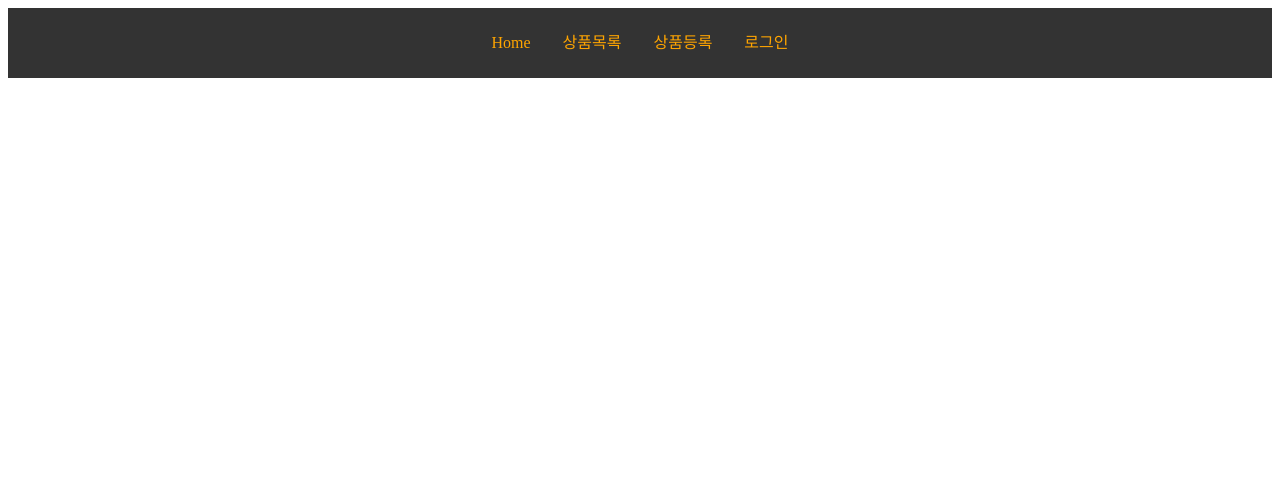
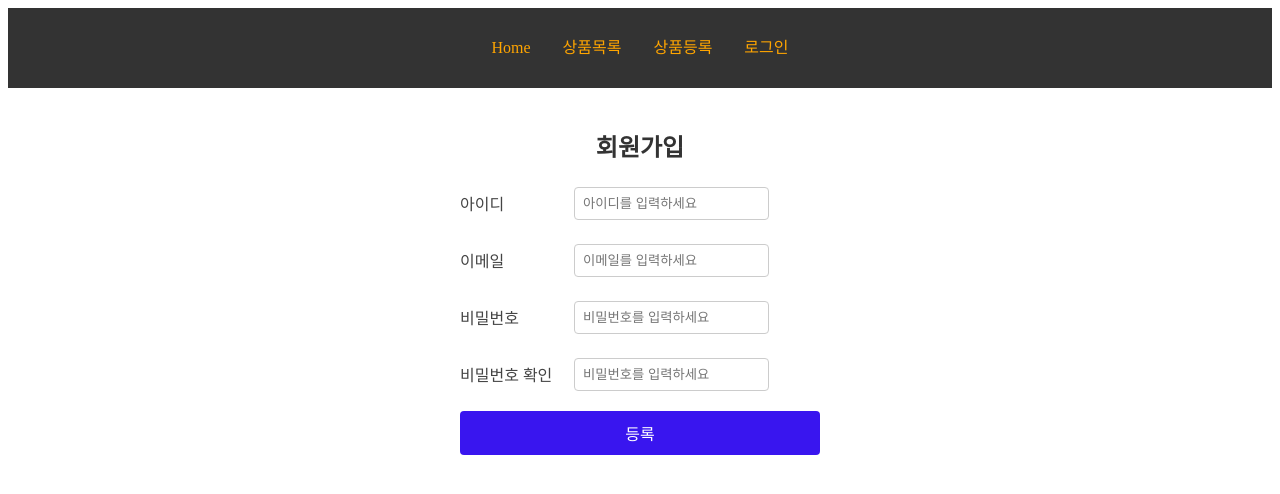
Before and after one commit to YoonYeoSun/shopping, a React (Vite) app: page /signUp in a window 1280 px wide. Before the commit this address had no page. Shown: the top 494 px of the page. Built offline with nearby package versions, Linux system fonts and the light colour scheme.

Commit message:
로그인/로그아웃

```diff
--- a/src/App.css
+++ b/src/App.css
@@ -46,18 +46,16 @@
   background-color: #c2185b;
 }
 
-/* Header 스타일 */
+/* Header style */
 .header{
-  height: 50px;
+  height: 60px;
   margin-bottom: 20px;
   background-color: #333;
-  padding: 10px 0;
-  text-align: center
 }
 .header a{
+  margin: 0 16px;
   color: orange;
-  margin: 0 16px;
-  line-height: 50px;
+  line-height: 60px; /* 메뉴 가운데 정렬 */
   text-decoration: none;
 }
 .header .header-user{
@@ -288,6 +286,7 @@
 }
 .signup-link{
   margin-top: 15px;
+  font-size: 15px;
 }
 
 /* 회원가입 스타일 */
--- a/src/App.tsx
+++ b/src/App.tsx
@@ -6,20 +6,41 @@ import ProductList from './products/ProductList'
 import ProductInfo from './products/ProductInfo'
 import AddProduct from './products/AddProduct'
 import SignIn from './users/SignIn'
+import { useState } from 'react'
+import SignUp from './users/SignUp'
 
 function App() {
+
+  const [isLoggedIn, setIsLoggedIn] = useState<boolean>(false);
+
+  const [userId, setUserId] = useState<string | null>(null);
+
+  const handleLogin = (userName: string) => {
+    setIsLoggedIn(true);
+    setUserId(userName);
+  }
+
+  const handleLogout = () => {
+    setIsLoggedIn(false);
+    setUserId(null);
+  }
 
   return (
     <>
       <section className="app">
         <BrowserRouter>
-          <Header />
+          <Header
+            isLoggedIn={isLoggedIn}
+            userId={userId}
+            onLogout={handleLogout}
+          />
           <Routes>
             <Route path="/" element={<Home />} />
             <Route path="/products" element={<ProductList />} />
             <Route path="/products/:id" element={<ProductInfo />} />
             <Route path="/products/add" element={<AddProduct />} />
-            <Route path="/signIn" element={<SignIn />} />
+            <Route path="/signIn" element={<SignIn onLogin={handleLogin} />} />
+            <Route path="/signUp" element={<SignUp />} />
           </Routes>
         </BrowserRouter>
       </section>
--- a/src/layouts/Header.tsx
+++ b/src/layouts/Header.tsx
@@ -1,13 +1,40 @@
-import { NavLink } from "react-router-dom";
+import { NavLink, useNavigate } from "react-router-dom";
 
-const Header = () => {
+interface HeaderProps {
+    isLoggedIn: boolean,
+    userId: string | null,
+    onLogout: () => void
+}
+
+const Header = ({isLoggedIn, userId, onLogout}: HeaderProps) => {
+
+    const navigate = useNavigate();
+
     return (
         <header className="header">
             <nav>
                 <NavLink to="/">Home</NavLink>
                 <NavLink to="/products">상품목록</NavLink>
                 <NavLink to="/products/add">상품등록</NavLink>
-                <NavLink to="/signIn">로그인</NavLink>
+                {isLoggedIn ?
+                    (
+                        <div className="header-user">
+                            <span>{userId}님</span>
+                            <button
+                                onClick={() => {
+                                    onLogout();
+                                    navigate("/");
+                                }}
+                                className="logout-btn"
+                            >
+                                로그아웃
+                            </button>
+                        </div>
+                    ) :
+                    (
+                        <NavLink to="/signIn">로그인</NavLink>
+                    )
+                }
             </nav>
         </header>
     )
--- a/src/users/SignIn.tsx
+++ b/src/users/SignIn.tsx
@@ -1,13 +1,17 @@
 import { useState } from "react";
 import users from "../data/users.json";
-import { useNavigate } from "react-router-dom";
+import { Link, useNavigate } from "react-router-dom";
 
 interface SignInForm {
     username: string,
     password: string,
 }
 
-const SignIn = () => {
+interface SignInProps {
+    onLogin: (username: string) => void;
+}
+
+const SignIn = ({onLogin}: SignInProps) => {
 
     const [formData, setFormData] = useState<SignInForm>({
         username: "",
@@ -41,6 +45,7 @@ const SignIn = () => {
 
         if(matched) {
             setLoginResult("success");
+            onLogin(username);
             alert("로그인 되었습니다.");
             navigate("/");
         } else {
@@ -77,11 +82,15 @@ const SignIn = () => {
                     />
                 </div>
                 <button type="submit">로그인</button>
-                {
-                    loginResult === "fail" &&
-                        <p className="error">로그인 실패! 다시 시도해 주세요</p>
-                }
             </form>
+            <p className="signup-link">
+                아직 계정이 없으신가요?
+                <Link to="/signup">회원가입</Link>
+            </p>
+            {
+                loginResult === "fail" &&
+                    <p className="error">로그인 실패! 다시 시도해 주세요</p>
+            }
         </div>
     )
 }
--- /dev/null
+++ b/src/users/SignUp.tsx
@@ -0,0 +1,101 @@
+import { useState } from "react";
+import { useNavigate } from "react-router-dom";
+
+interface SignUpForm {
+    username: string,
+    email: string,
+    password: string,
+    confirmPassword: string
+}
+
+const SignUp = () => {
+
+    const [formData, setFormData] = useState<SignUpForm>({
+        username: "",
+        email: "",
+        password: "",
+        confirmPassword: "",
+    });
+
+    const navigate = useNavigate();
+
+    const handleChange = (e: React.ChangeEvent<HTMLInputElement>) => {
+        const {name, value} = e.target;
+        setFormData({...formData, [name]: value});
+    }
+
+    const handleSubmit = (e: React.SubmitEvent<HTMLFormElement>) => {
+        e.preventDefault();
+        const {username, email, password, confirmPassword} = formData;
+
+        if(!username || !email || !password || !confirmPassword) {
+            alert("모든 항목을 입력해주세요");
+            return;
+        }
+
+        if(password != confirmPassword) {
+            alert("비밀번호가 일치하지않습니다.");
+            return;
+        }
+
+        console.log(`입력된 데이터: `, formData);
+        alert("회원가입이 완료되었습니다.");
+        navigate("/signin");
+    }
+
+
+    return (
+        <div className="signup">
+            <h2>회원가입</h2>
+            <form onSubmit={handleSubmit}>
+                <div>
+                    <label htmlFor="username">아이디</label>
+                    <input
+                        type="text"
+                        id="username"
+                        name="username"
+                        placeholder="아이디를 입력하세요"
+                        value={formData.username}
+                        onChange={handleChange}
+                    />
+                </div>
+                <div>
+                    <label htmlFor="email">이메일</label>
+                    <input
+                        type="text"
+                        id="email"
+                        name="email"
+                        placeholder="이메일를 입력하세요"
+                        value={formData.email}
+                        onChange={handleChange}
+                    />
+                </div>
+                <div>
+                    <label htmlFor="password">비밀번호</label>
+                    <input
+                        type="text"
+                        id="password"
+                        name="password"
+                        placeholder="비밀번호를 입력하세요"
+                        value={formData.password}
+                        onChange={handleChange}
+                    />
+                </div>
+                <div>
+                    <label htmlFor="confirmPassword">비밀번호 확인</label>
+                    <input
+                        type="text"
+                        id="confirmPassword"
+                        name="confirmPassword"
+                        placeholder="비밀번호를 입력하세요"
+                        value={formData.confirmPassword}
+                        onChange={handleChange}
+                    />
+                </div>
+                <button type="submit">등록</button>
+            </form>
+        </div>
+    )
+}
+
+export default SignUp;
```
